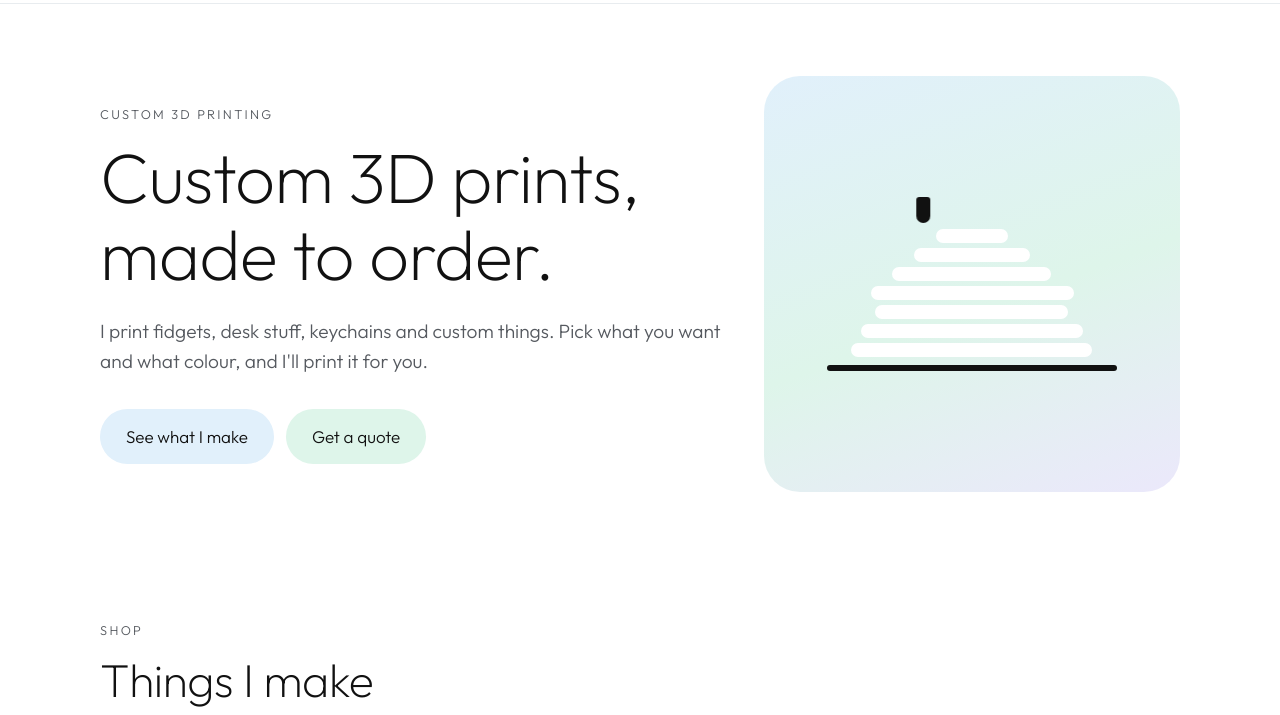
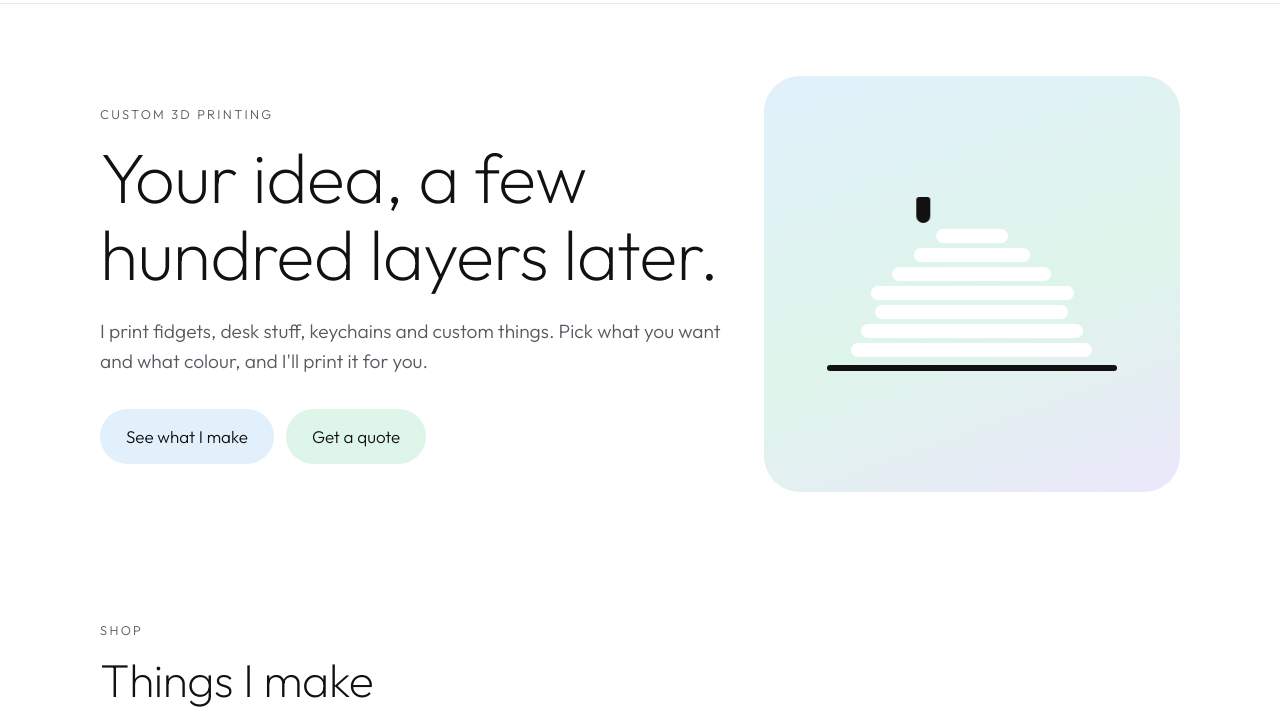
Before and after one commit to LayerLabPrints/layerlabprints.github.io, a plain HTML site: page index.html in a window 1280 px wide. Shown: the part 68-783 px from the top of the page. Drawn offline with Linux system fonts and the light colour scheme.

Commit message:
Change hero slogan
Co-Authored-By: Claude Fable 5.2 <noreply@anthropic.com>

```diff
--- a/index.html
+++ b/index.html
@@ -30,7 +30,7 @@
     <section class="hero">
       <div class="hero-text">
         <p class="eyebrow">Custom 3D printing</p>
-        <h1>Custom 3D prints, made to order.</h1>
+        <h1>Your idea, a few hundred layers later.</h1>
         <p class="lead">I print fidgets, desk stuff, keychains and custom things. Pick what you want and what colour, and I'll print it for you.</p>
         <div class="hero-actions">
           <a class="btn" href="#shop">See what I make</a>
```
